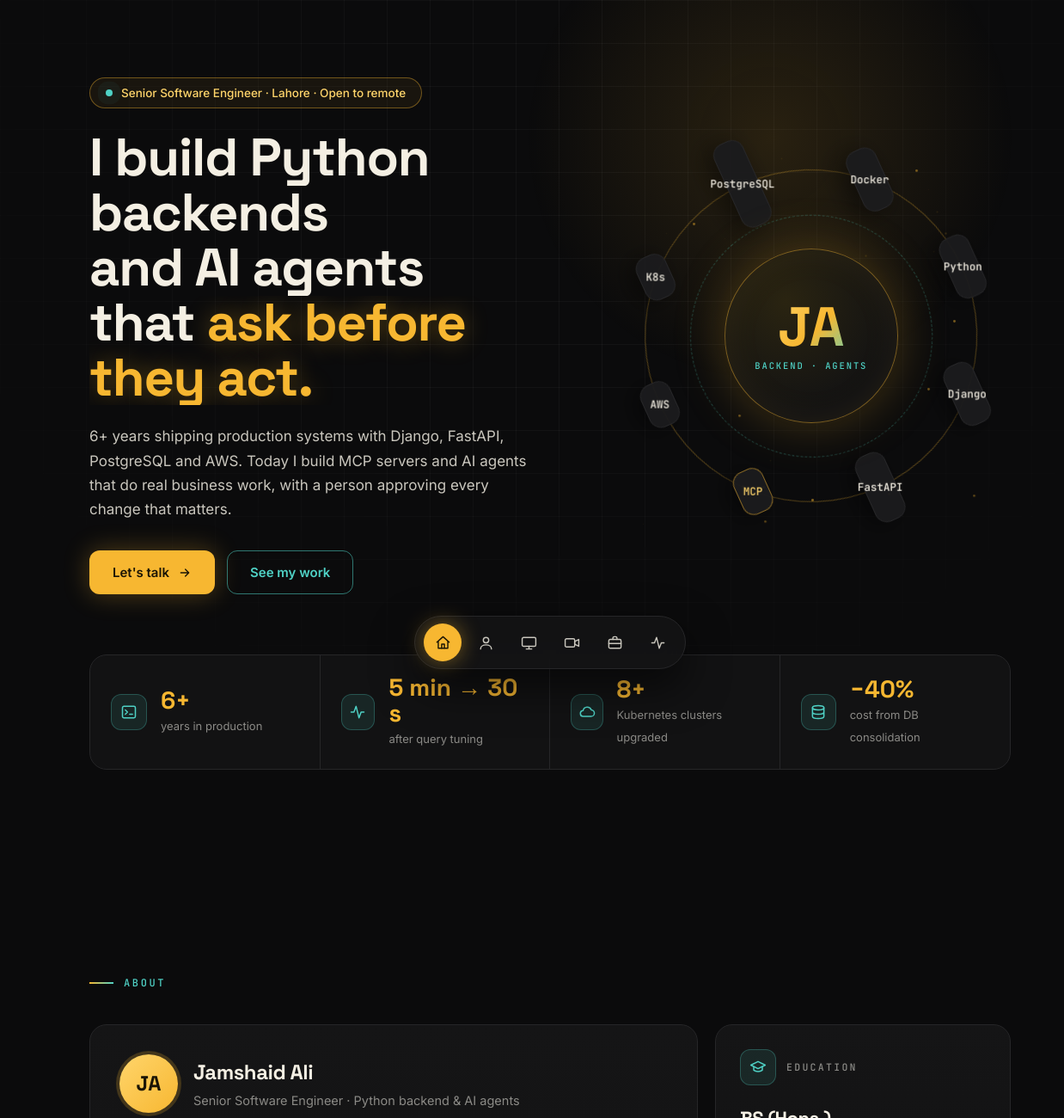
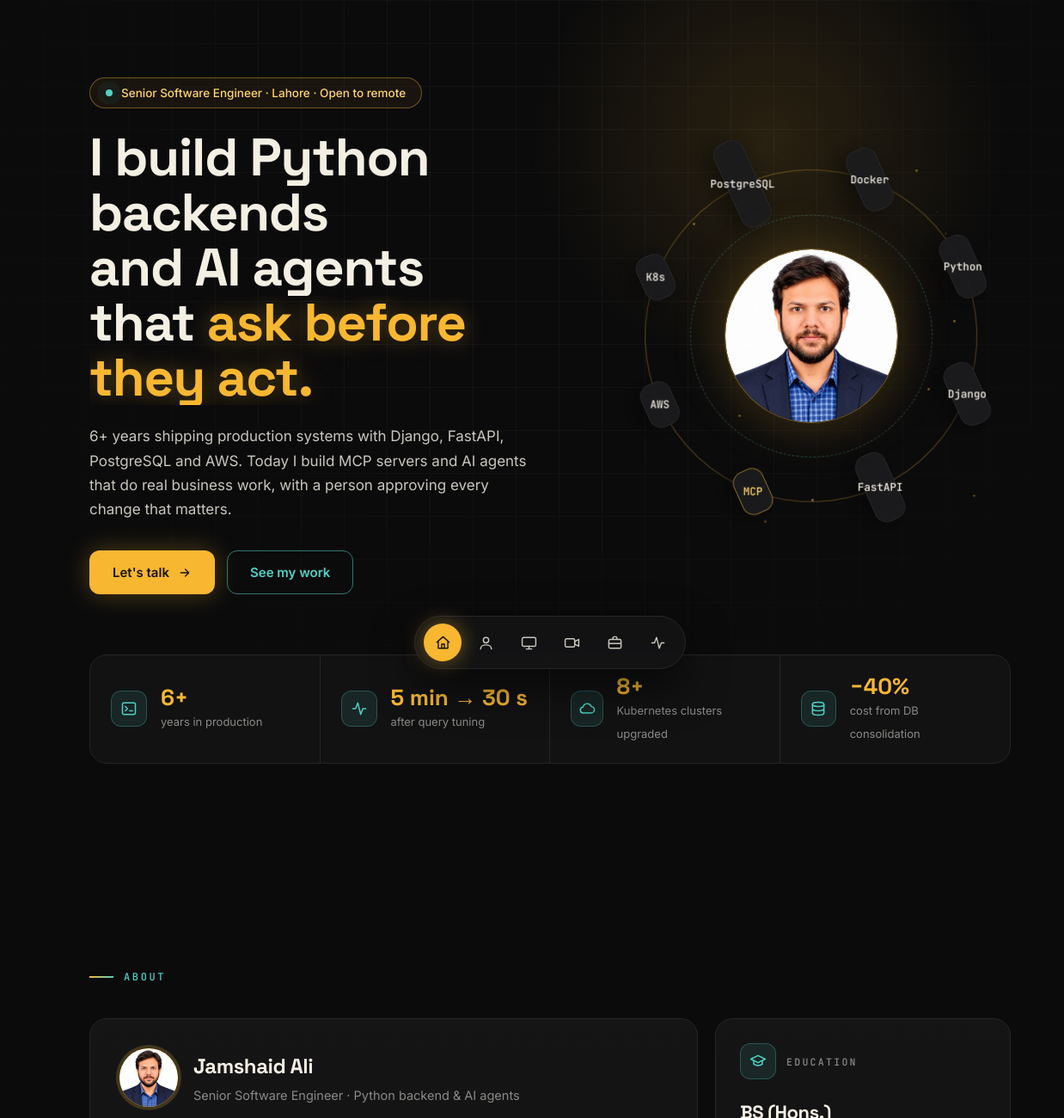
Before and after one commit to jamshaidali/jamshaidali.github.io, a plain HTML site: page index.html in a window 1280 px wide. Shown: the top 1300 px of the page at 86% size, 0-1238 px from the left. Drawn offline with Linux system fonts and the light colour scheme.

Commit message:
Add profile photo to hero, about and footer
Co-Authored-By: Claude Sonnet 5.5 <noreply@anthropic.com>
Claude-Session: https://claude.ai/code/session_01CnpwxSSug79Ybciy6J6F3r

```diff
--- a/index.html
+++ b/index.html
@@ -89,8 +89,9 @@ h1 .l:nth-child(2) span{animation-delay:.12s}h1 .l:nth-child(3) span{animation-d
 .orbit .ring{position:absolute;inset:6%;border-radius:50%;border:1px solid rgba(247,183,49,.35);animation:spin 38s linear infinite}
 .orbit .ring2{position:absolute;inset:18%;border-radius:50%;border:1px dashed rgba(79,209,197,.3);animation:spin 60s linear infinite reverse}
 @keyframes spin{to{transform:rotate(360deg)}}
-.orbit .core{position:absolute;inset:27%;border-radius:50%;display:grid;place-items:center;text-align:center;
+.orbit .core{overflow:hidden;position:absolute;inset:27%;border-radius:50%;display:grid;place-items:center;text-align:center;
   background:radial-gradient(circle at 35% 30%,#2a2411,#121213 70%);border:1px solid rgba(247,183,49,.45);box-shadow:0 0 60px rgba(247,183,49,.25),inset 0 0 40px rgba(247,183,49,.08)}
+.core img{width:100%;height:100%;object-fit:cover;object-position:50% 20%;border-radius:50%}
 .core b{font:700 clamp(40px,8vw,64px)/1 var(--hd);background:linear-gradient(135deg,var(--amber2),var(--amber) 55%,var(--teal));-webkit-background-clip:text;background-clip:text;color:transparent;display:block}
 .core span{display:block;font:500 10.5px var(--mono);letter-spacing:.18em;color:var(--teal);margin-top:6px}
 .sat{position:absolute;inset:0;animation:spin 38s linear infinite}
@@ -106,7 +107,7 @@ h1 .l:nth-child(2) span{animation-delay:.12s}h1 .l:nth-child(3) span{animation-d
 .stats{display:grid;grid-template-columns:repeat(4,1fr);border:1px solid var(--line);border-radius:20px;background:rgba(21,21,22,.8);backdrop-filter:blur(8px);margin-top:70px}
 .stat{padding:22px 24px;display:flex;gap:16px;align-items:center;border-right:1px solid var(--line)}
 .stat:last-child{border:0}
-.stat b{font:700 28px/1.1 var(--hd);color:var(--amber);display:block}
+.stat b{white-space:nowrap;font:700 26px/1.1 var(--hd);color:var(--amber);display:block}
 .stat small{font-size:13px;color:var(--muted)}
 
 /* about */
@@ -117,7 +118,8 @@ h1 .l:nth-child(2) span{animation-delay:.12s}h1 .l:nth-child(3) span{animation-d
 .b-val{grid-column:1/6;padding:28px}
 .b-stack{grid-column:6/13;padding:28px}
 .who{display:flex;gap:18px;align-items:center;padding-bottom:22px;border-bottom:1px solid var(--line);margin-bottom:22px}
-.av{width:68px;height:68px;border-radius:50%;display:grid;place-items:center;font:700 24px var(--hd);color:#1a1405;background:linear-gradient(135deg,var(--amber2),var(--amber));box-shadow:0 0 0 4px rgba(247,183,49,.2)}
+.av img{width:100%;height:100%;border-radius:50%;object-fit:cover;object-position:50% 20%}
+.av{overflow:hidden;width:68px;height:68px;border-radius:50%;display:grid;place-items:center;font:700 24px var(--hd);color:#1a1405;background:linear-gradient(135deg,var(--amber2),var(--amber));box-shadow:0 0 0 4px rgba(247,183,49,.2)}
 .who h3{font-size:24px}.who span{color:var(--muted);font-size:14.5px}
 .b-main p{font-size:17px;color:var(--body)}.b-main p b{color:var(--amber2);font-weight:600}
 .lbl{display:flex;align-items:center;gap:12px;font:500 11.5px var(--mono);letter-spacing:.2em;color:var(--muted);text-transform:uppercase;margin-bottom:20px}
@@ -413,7 +415,7 @@ footer .cp{font-size:13px;color:var(--muted)}
     <div class="dots" id="dots"></div>
     <div class="ring"></div><div class="ring2"></div>
     <div class="sat" id="sat"></div>
-    <div class="core"><div><b>JA</b><span>BACKEND · AGENTS</span></div></div>
+    <div class="core"><img src="assets/profile.jpg" alt="Jamshaid Ali" width="256" height="256"></div>
    </div>
   </div>
   <div class="stats rv">
@@ -430,7 +432,7 @@ footer .cp{font-size:13px;color:var(--muted)}
   <div class="eyebrow rv">About</div>
   <div class="bento">
    <div class="card b-main rv">
-    <div class="who"><div class="av">JA</div><div><h3>Jamshaid Ali</h3><span>Senior Software Engineer · Python backend &amp; AI agents</span></div></div>
+    <div class="who"><div class="av"><img src="assets/profile.jpg" alt="Jamshaid Ali" width="68" height="68"></div><div><h3>Jamshaid Ali</h3><span>Senior Software Engineer · Python backend &amp; AI agents</span></div></div>
     <p>I'm a <b>backend engineer who builds AI agents</b> the way production systems should be built: scoped, tested and observable. I work with <b>Python, Django, FastAPI, PostgreSQL and AWS</b>, and I now spend most of my time on <b>MCP servers and agents</b> that search, draft and update real business tools, always showing a preview and waiting for a yes before anything is saved.</p>
     <div style="margin-top:26px"><a class="btn btn-primary mag" href="mailto:jamshaidali937@gmail.com">Let's work together <svg><use href="#i-arr"/></svg></a></div>
    </div>
@@ -601,7 +603,7 @@ footer .cp{font-size:13px;color:var(--muted)}
 
 <footer>
  <div class="wrap">
-  <div class="nm"><div class="av" style="width:42px;height:42px;font-size:15px;box-shadow:none">JA</div><div><b>Jamshaid Ali</b><small>Senior Software Engineer · Python backends &amp; AI agents</small></div></div>
+  <div class="nm"><div class="av" style="width:42px;height:42px;box-shadow:none"><img src="assets/profile.jpg" alt="" width="42" height="42"></div><div><b>Jamshaid Ali</b><small>Senior Software Engineer · Python backends &amp; AI agents</small></div></div>
   <div class="fl"><a href="#home">Home</a><a href="#about">About</a><a href="#services">Services</a><a href="#work">Work</a><a href="#career">Career</a><a href="mailto:jamshaidali937@gmail.com">Contact</a></div>
   <div class="cp">© 2026 Jamshaid Ali · Lahore, Pakistan · jamshaid.info</div>
  </div>
```
Also changed, not shown: assets/profile.jpg (added).
